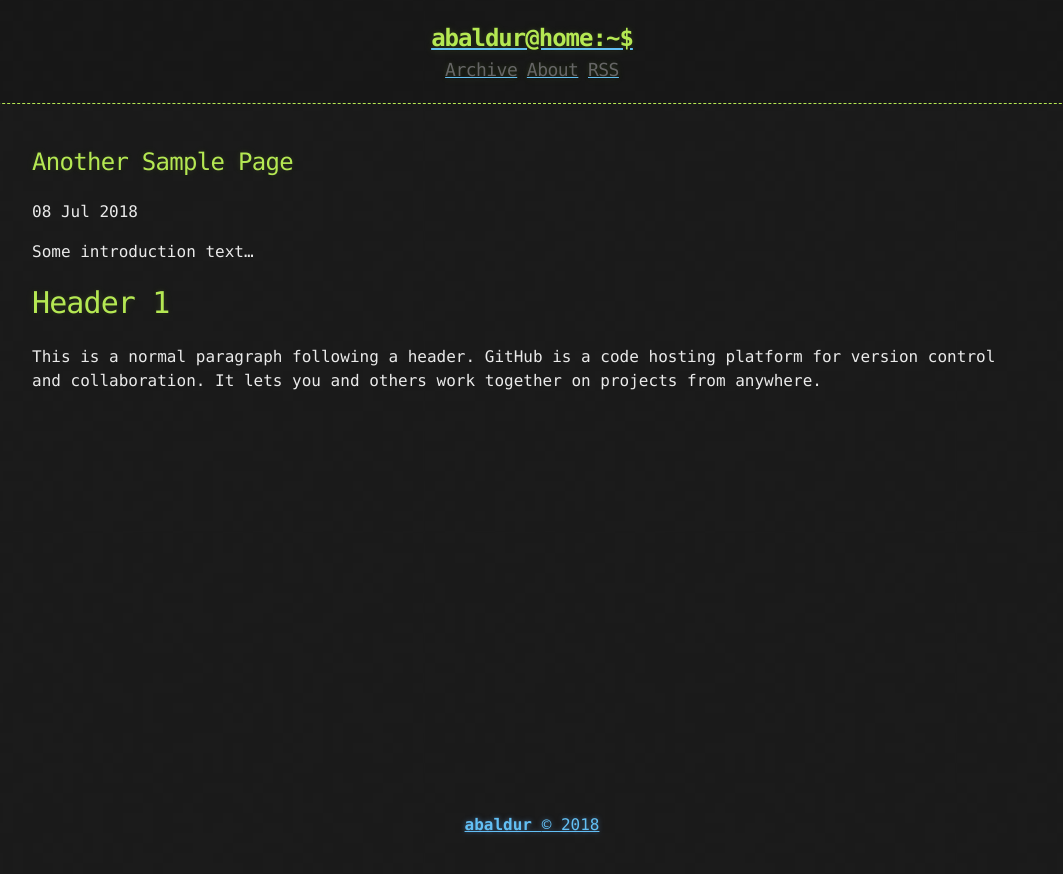
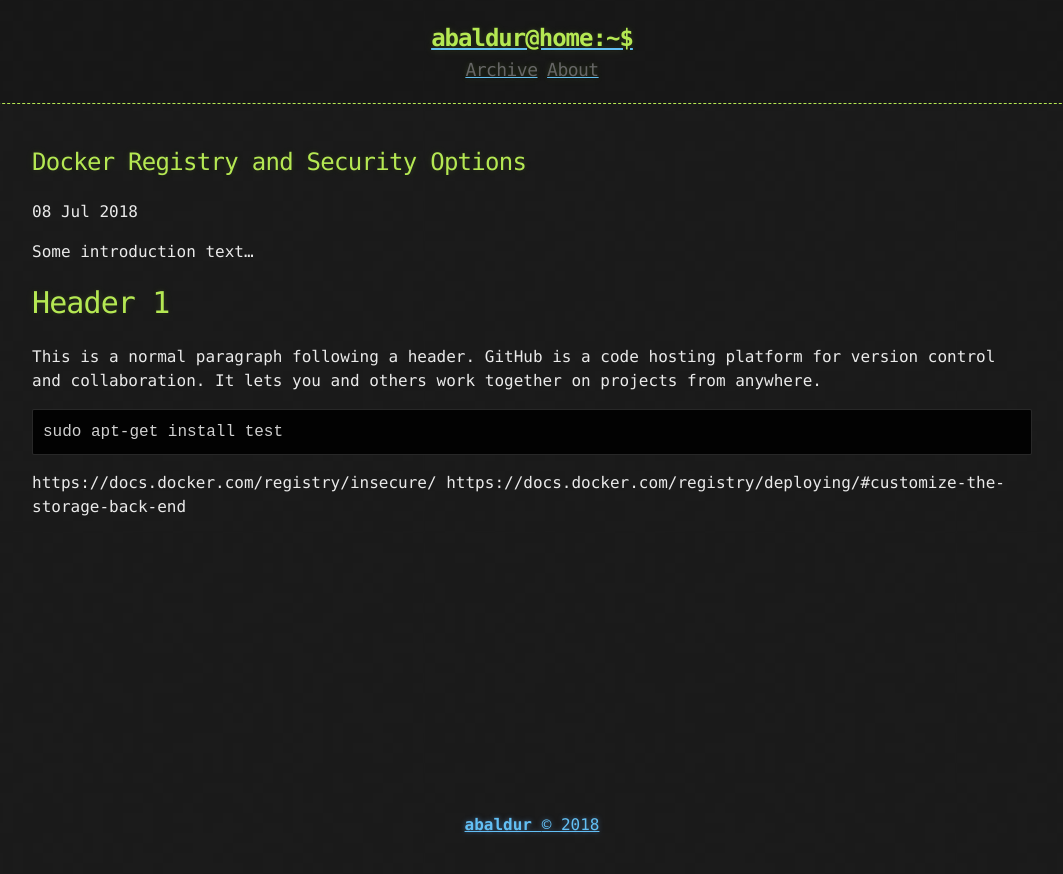
Before and after one commit to abaldur/abaldur-bu.github.io, a Jekyll site: the page built from _posts/2018-07-08-Docker-Registry.md, in a window 1280 px wide. Shown: the top 874 px of the page, without its empty margins (108-1171 px from the left). Built offline with Jekyll 4.4.1, drawn with Linux system fonts in a browser that asks for light colours.

Commit message:
fix: Changed the title and added some bash commands.

````diff
--- a/_includes/links.html
+++ b/_includes/links.html
@@ -1,3 +1,3 @@
 <a href="{{ "/archive" | prepend: site.baseurl | replace: '//', '/' }}"><h2 class="header-link">Archive</h2></a>
 <a href="{{ "/about" | prepend: site.baseurl | replace: '//', '/' }}"><h2 class="header-link">About</h2></a>
-<a href="{{ "/atom.xml" | prepend: site.baseurl | replace: '//', '/' }}"><h2 class="header-link">RSS</h2></a>
+<!--<a href="{{ "/atom.xml" | prepend: site.baseurl | replace: '//', '/' }}"><h2 class="header-link">RSS</h2></a>-->
--- a/_posts/2018-07-08-Docker-Registry.md
+++ b/_posts/2018-07-08-Docker-Registry.md
@@ -1,6 +1,7 @@
 ---
-title: Another Sample Page
+title: Docker Registry and Security Options
 published: true
+categories: docker
 ---
 
 Some introduction text...
@@ -8,3 +9,10 @@ Some introduction text...
 # [](#header-1)Header 1
 
 This is a normal paragraph following a header. GitHub is a code hosting platform for version control and collaboration. It lets you and others work together on projects from anywhere.
+
+```bash
+sudo apt-get install test
+```
+
+https://docs.docker.com/registry/insecure/
+https://docs.docker.com/registry/deploying/#customize-the-storage-back-end
````
